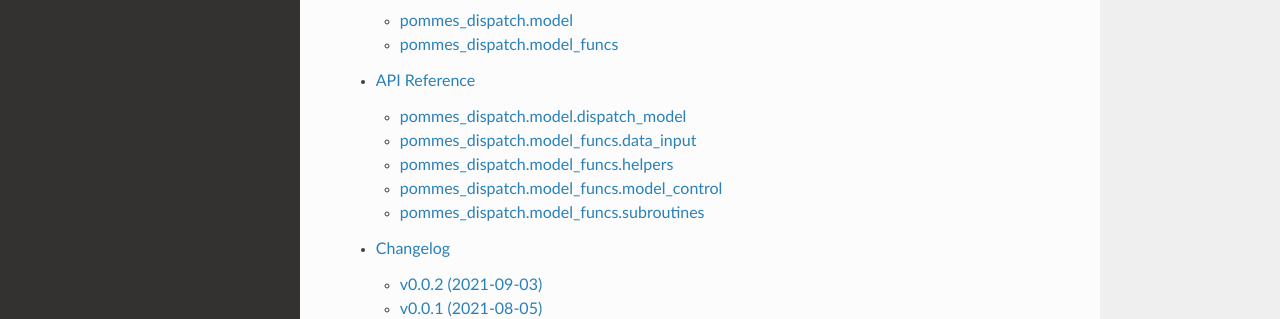
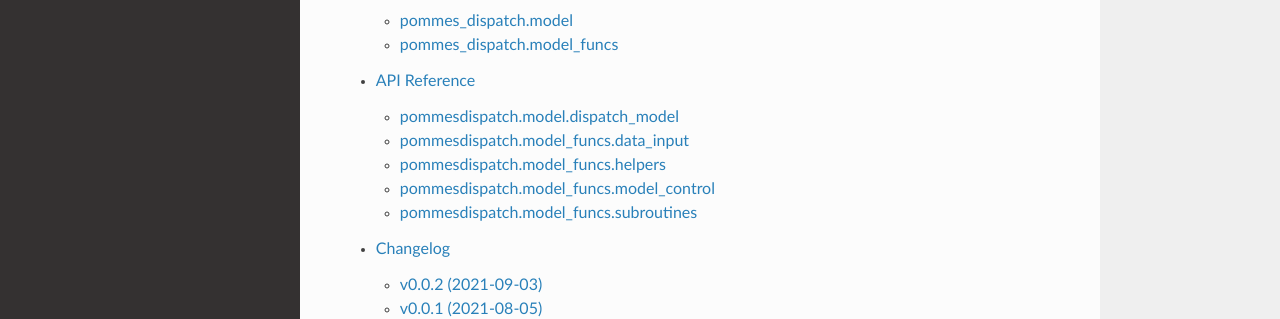
Before and after one commit to pommes-public/pommesdispatch, a Sphinx documentation site: the page built from docs/index.rst, in a window 1280 px wide and 1334 px high. Shown: the part 667-986 px from the top of the window. Built offline with Sphinx 7.4.7 and the Read the Docs theme 2.0.0, drawn with Linux system fonts in a browser that asks for light colours.

Commit message:
Add minor bug fixes and updates

```diff
--- a/docs/api.rst
+++ b/docs/api.rst
@@ -1,34 +1,32 @@
 API Reference
 =============
 
-TODO: Fix path for building autodocs!
-
-pommes_dispatch.model.dispatch_model
+pommesdispatch.model.dispatch_model
 ------------------------------------
 
-.. automodule:: pommesdispatch.model
+.. automodule:: pommesdispatch.model.dispatch_model
     :members:
 
-pommes_dispatch.model_funcs.data_input
+pommesdispatch.model_funcs.data_input
 --------------------------------------
 
 .. automodule:: pommesdispatch.model_funcs.data_input
     :members:
 
-pommes_dispatch.model_funcs.helpers
+pommesdispatch.model_funcs.helpers
 -----------------------------------
 
 .. automodule:: pommesdispatch.model_funcs.helpers
     :members:
 
-pommes_dispatch.model_funcs.model_control
+pommesdispatch.model_funcs.model_control
 -----------------------------------------
 
 .. automodule:: pommesdispatch.model_funcs.model_control
     :members:
 
 
-pommes_dispatch.model_funcs.subroutines
+pommesdispatch.model_funcs.subroutines
 ---------------------------------------
 
 .. automodule:: pommesdispatch.model_funcs.subroutines
```
Also changed, not shown: 2 other files.
